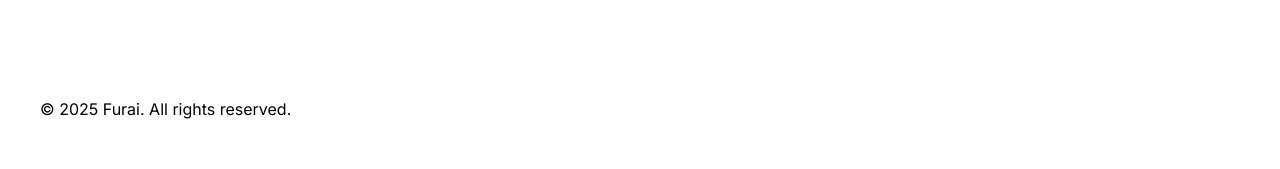
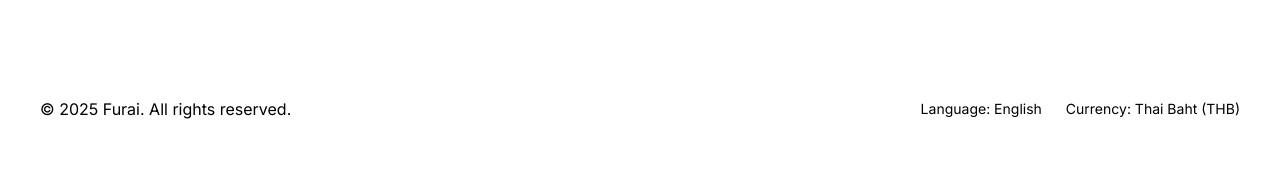
Before and after one commit to brdtheo/furai-api, a Django app: page / in a window 1280 px wide. Shown: the part 1655-1824 px from the top of the page. Before the commit the page ends 1774 px from the top, so only its background shows below. Run offline with Django 5.2, Linux system fonts and the light colour scheme; data that the repository does not hold is empty; style sheets or scripts are compiled from the project's sources; parts of the project's set-up code (start-up, migrations or seed data) failed here and were passed over; grey boxes are pictures that could not be loaded.

Commit message:
refactor(templates): dedicated footer template

```diff
--- a/furai/templates/base.html
+++ b/furai/templates/base.html
@@ -22,8 +22,6 @@
       {% block main %}
       {% endblock main %}
     </main>
-    <footer class="max-w-[1200px] m-auto mb-6">
-      © 2025 Furai. All rights reserved.
-    </footer>
+    {% include "footer.html" %}
   </body>
 </html>
--- /dev/null
+++ b/furai/templates/footer.html
@@ -0,0 +1,7 @@
+<footer class="max-w-[1200px] m-auto mb-12 flex items-center justify-between">
+  <span>© 2025 Furai. All rights reserved.</span>
+  <div class="inline-flex gap-6 text-sm">
+    <span>Language: English</span>
+    <span>Currency: Thai Baht (THB)</span>
+  </div>
+</footer>
```
